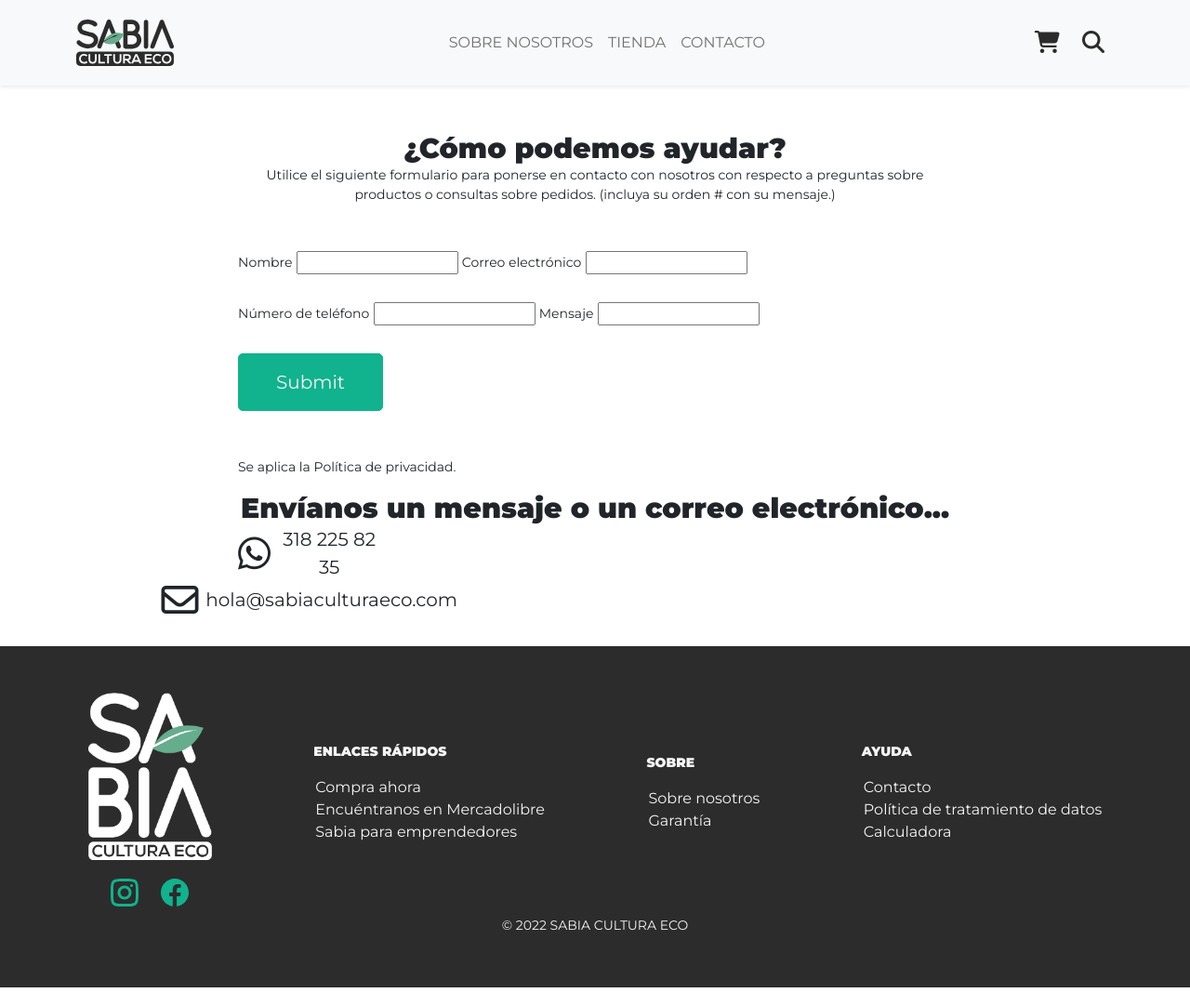
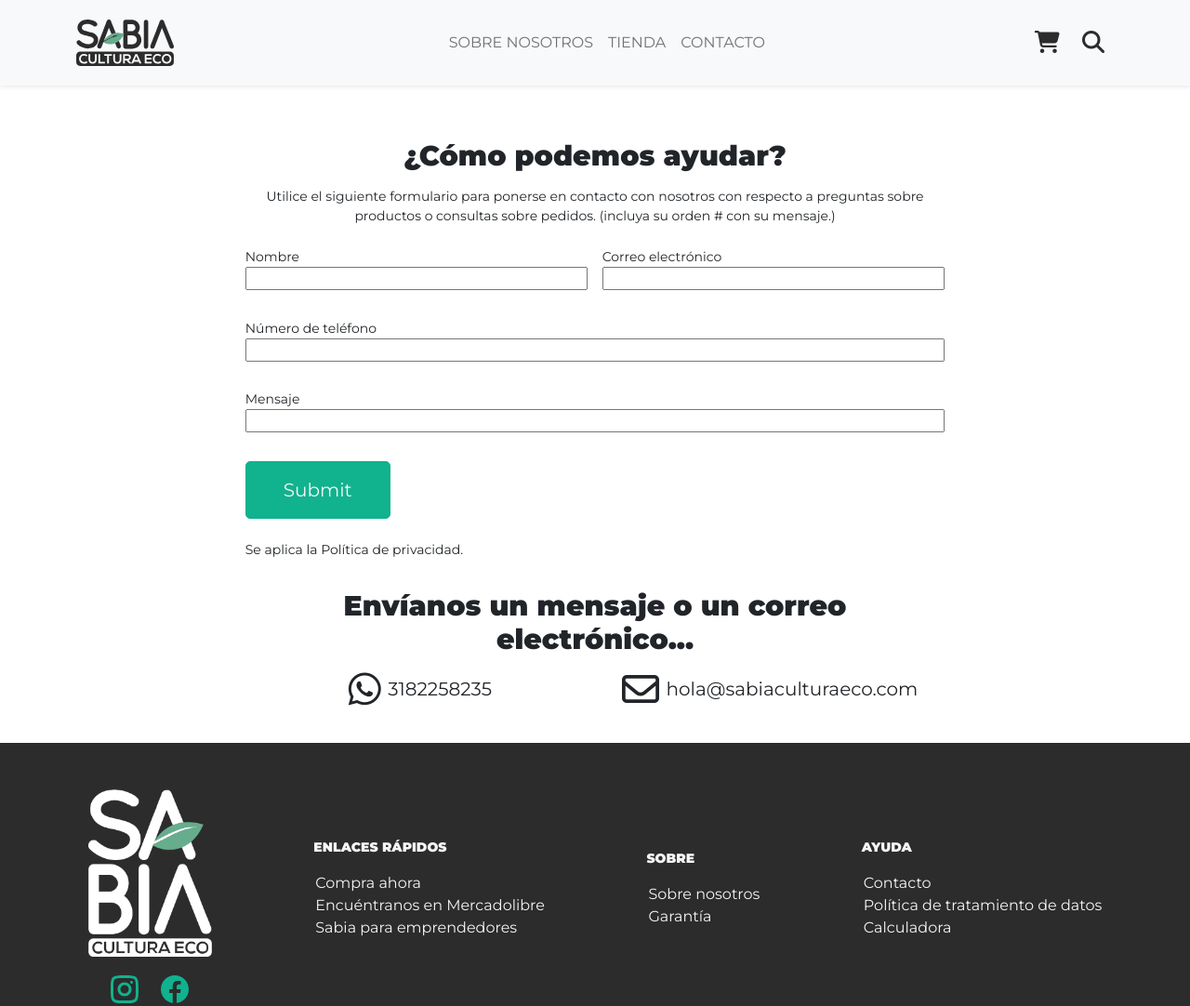
Before and after one commit to andrearomora/PreEntrega2-Rodriguez, a plain HTML site: page pages/contacto.html in a window 1280 px wide. Shown: the top 1082 px of the page at 93% size. Drawn offline with nearby package versions, Linux system fonts and the light colour scheme.

Commit message:
Add styles to contact page

```diff
--- a/css/styles.css
+++ b/css/styles.css
@@ -567,12 +567,34 @@ p, label, option, input, select{
 /*FIN COOKIES*/
 
 /*CONTACTO*/
-
 .contacto{
-    padding: 50px 0px;
+    padding: 50px 0px 0px opx;
 }
-.contacto div{
-    padding: 0px 0px 30px 0px;
+.contacto__2input{
+    display: flex;
+    flex-direction: row;
+}
+.contacto__1input{
+    display: flex;
+    flex-direction: column;
+    flex-grow: 1;
+    padding: 2% 1%;
+}
+.contacto__2input__input{
+    display: flex;
+    flex-direction: column;
+    flex-grow: 1;
+    padding: 2% 1%;
+}
+.contacto .btn{
+    margin: 2% 1%;
+}
+.contacto-padding{
+    padding: 1% 1%;
+}
+.contacto__datos{
+    display: flex;
+    justify-content: space-around;
 }
 /*FIN CONTACTO*/
 
--- a/pages/contacto.html
+++ b/pages/contacto.html
@@ -39,31 +39,37 @@
 
     <!--CONTACTO-->
         <main class="contenedor">
-            <h1 class="center">¿Cómo podemos ayudar?</h1>
-            <p class="center">Utilice el siguiente formulario para ponerse en contacto con nosotros con respecto a preguntas sobre productos o consultas sobre pedidos. (incluya su orden # con su mensaje.)</p>
+            <h1 class="center contacto-padding">¿Cómo podemos ayudar?</h1>
+            <p class="center contacto-padding">Utilice el siguiente formulario para ponerse en contacto con nosotros con respecto a preguntas sobre productos o consultas sobre pedidos. (incluya su orden # con su mensaje.)</p>
 
             <form action="" class="contacto">
-                <div>
-                    <label for="nombre">Nombre</label>
-                    <input type="text" id="nombre" name="contacto">
-                    <label for="email">Correo electrónico</label>
-                    <input type="email" id="email" name="contacto">
+                <div class="contacto__2input">
+                    <div class="contacto__2input__input">
+                        <label for="nombre">Nombre</label>
+                        <input type="text" id="nombre" name="contacto">
+                    </div>
+                    <div class="contacto__2input__input">
+                        <label for="email">Correo electrónico</label>
+                        <input type="email" id="email" name="contacto">
+                    </div>
                 </div>
-                <div>
+                <div class="contacto__1input">
                     <label for="tel">Número de teléfono</label>
                     <input type="tel" id="tel" name="contacto">
+                </div>
+                <div class="contacto__1input">
                     <label for="email">Mensaje</label>
                     <input type="text-area" id="email" name="contacto">
                 </div>
                 <input type="submit" class="btn">
             </form>
-            <p>Se aplica la Política de privacidad.</p>
+            <p class="contacto-padding">Se aplica la Política de privacidad.</p>
 
-            <h2 class="center">Envíanos un mensaje o un correo electrónico...</h2>
-            <section class="center">
+            <h2 class="center contacto-padding">Envíanos un mensaje o un correo electrónico...</h2>
+            <section class="center contacto-padding contacto__datos">
                 <div class="homeBeneficios__beneficio">
                     <i class="fa-brands fa-whatsapp"></i>
-                    <span>318 225 82 35</span>
+                    <span>3182258235</span>
                 </div>
                 <div class="homeBeneficios__beneficio">
                     <i class="fa-regular fa-envelope"></i>
```
